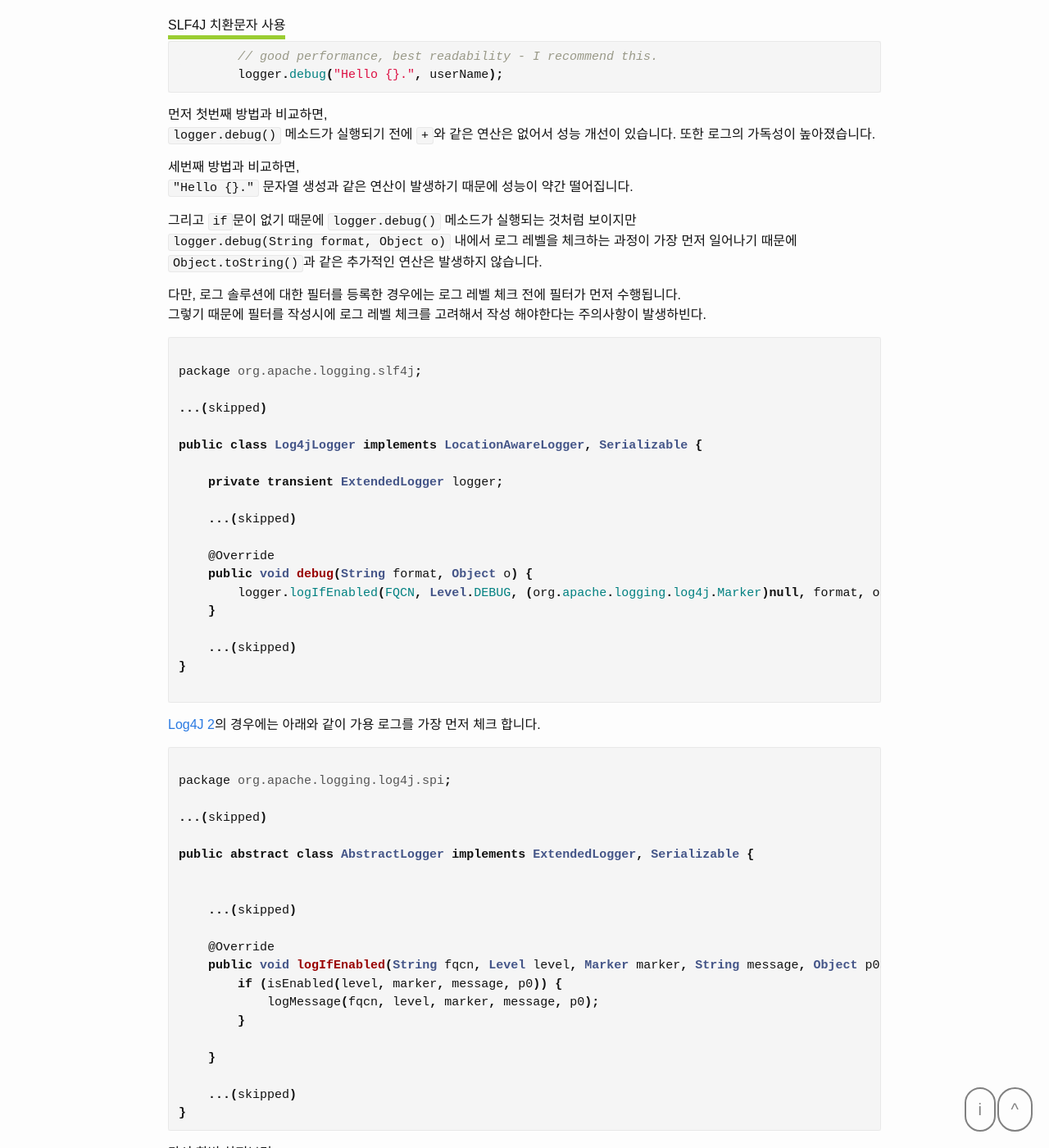
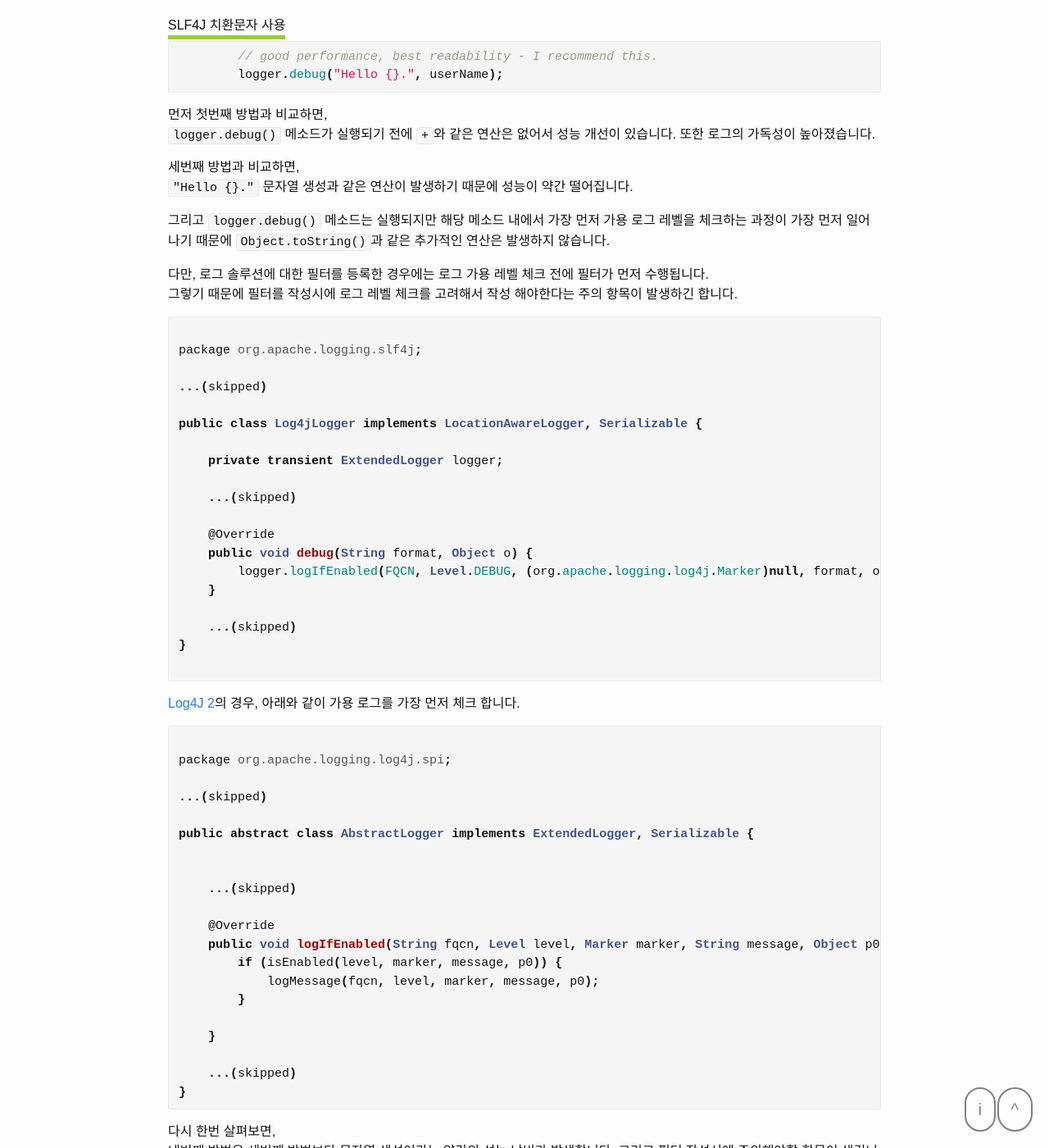
Before and after one commit to dveamer/dveamer.github.io, a Jekyll site: the page built from _posts/BackEnd/2020-06-27-HowToUseSlf4j.md, in a window 1280 px wide and 1400 px high, scrolled down 3224 px. Shown: the whole window at 82% size. Built offline with Jekyll 4.4.1, drawn with Linux system fonts in a browser that asks for light colours; some of the changed text lies outside the part shown.

Commit message:
homepage

````diff
--- a/_posts/BackEnd/2020-06-27-HowToUseSlf4j.md
+++ b/_posts/BackEnd/2020-06-27-HowToUseSlf4j.md
@@ -142,11 +142,10 @@
 세번째 방법과 비교하면,
 ```"Hello {}."``` 문자열 생성과 같은 연산이 발생하기 때문에 성능이 약간 떨어집니다.
 
-그리고 ```if```문이 없기 때문에 ```logger.debug()``` 메소드가 실행되는 것처럼 보이지만
-```logger.debug(String format, Object o)``` 내에서 로그 레벨을 체크하는 과정이 가장 먼저 일어나기 때문에 ```Object.toString()```과 같은 추가적인 연산은 발생하지 않습니다.
+그리고 ```logger.debug()``` 메소드는 실행되지만 해당 메소드 내에서 가장 먼저 가용 로그 레벨을 체크하는 과정이 가장 먼저 일어나기 때문에 ```Object.toString()```과 같은 추가적인 연산은 발생하지 않습니다.
 
-다만, 로그 솔루션에 대한 필터를 등록한 경우에는 로그 레벨 체크 전에 필터가 먼저 수행됩니다.
-그렇기 때문에 필터를 작성시에 로그 레벨 체크를 고려해서 작성 해야한다는 주의사항이 발생하빈다.
+다만, 로그 솔루션에 대한 필터를 등록한 경우에는 로그 가용 레벨 체크 전에 필터가 먼저 수행됩니다.
+그렇기 때문에 필터를 작성시에 로그 레벨 체크를 고려해서 작성 해야한다는 주의 항목이 발생하긴 합니다.
 
 ~~~java
 
@@ -170,7 +169,7 @@ public class Log4jLogger implements LocationAwareLogger, Serializable {
 
 ~~~
 
-[Log4J 2](http://logging.apache.org/log4j/2.x/)의 경우에는 아래와 같이 가용 로그를 가장 먼저 체크 합니다.
+[Log4J 2](http://logging.apache.org/log4j/2.x/)의 경우, 아래와 같이 가용 로그를 가장 먼저 체크 합니다.
 
 ~~~java
 
@@ -197,12 +196,11 @@ public abstract class AbstractLogger implements ExtendedLogger, Serializable {
 
 
 다시 한번 살펴보면,
-네번째 방법은 세번째 방법보다 문자열 생성이라는 약간의 성능 낭비가 발생합니다.
-그리고 필터 작성시에 주의해야할 항목이 생깁니다.
+네번째 방법은 세번째 방법보다 문자열 생성이라는 약간의 성능 낭비가 발생합니다. 그리고 필터 작성시에 주의해야할 항목이 생깁니다.
 하지만 그럼에도 불구하고 코드의 간결성을 위해 저는 네번째 방법을 선호하고 권장합니다.
 그러한 이유로 앞으로 설명하는 내용들에서도 가용 로그 레벨을 먼저 체크하는 방법에 대해서는 생략하고 설명을 진행하겠습니다.
 
-만약 성능이 너무 중요한 어플리케이션이라면 가용 로그 레벨을 먼저 체크하는 방법을 사용하시기 바랍니다.
+만약 성능이 너무 중요한 어플리케이션이거나 너무 긴 문자열 생성이 발생하는 경우라면 가용 로그 레벨을 먼저 체크하는 방법을 사용하시기 바랍니다.
 
 ## Binding Two Parameters
 
````
